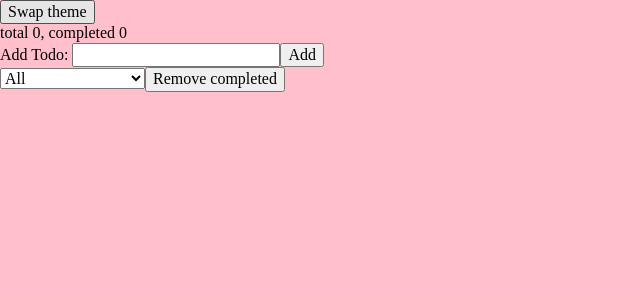
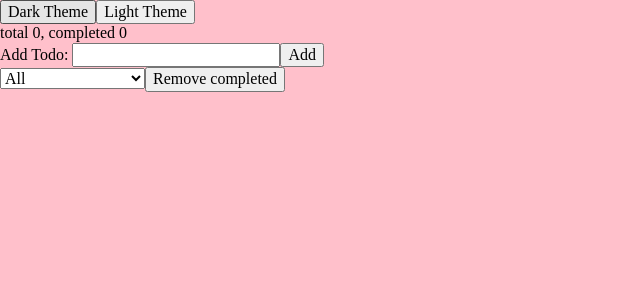
Before and after one commit to sfsu-csc-668-spring-2019/term-project-teamtabs-dousuru, an Angular app in the folder frontend/: page / in a window 1280 px wide. Shown: the top 300 px of the page, without its empty margins (0-640 px from the left). Built offline with nearby package versions, Linux system fonts and the light colour scheme.

Commit message:
update theme chooser

```diff
--- a/frontend/src/app/theme/theme-chooser/theme-chooser.component.html
+++ b/frontend/src/app/theme/theme-chooser/theme-chooser.component.html
@@ -1 +1,2 @@
-<button (click)="swapTheme()">Swap theme</button>
+<button (click)="setDark()">Dark Theme</button>
+<button (click)="setLight()">Light Theme</button>
--- a/frontend/src/app/theme/theme-chooser/theme-chooser.component.ts
+++ b/frontend/src/app/theme/theme-chooser/theme-chooser.component.ts
@@ -1,5 +1,6 @@
 import { Component, OnInit } from "@angular/core";
 import { ThemeService } from "../theme.service";
+import { light, dark } from "../Theme";
 
 @Component({
   selector: "app-theme-chooser",
@@ -11,7 +12,11 @@ export class ThemeChooserComponent implements OnInit {
 
   ngOnInit() {}
 
-  swapTheme() {
-    this.themeService.toggleTheme();
+  setLight() {
+    this.themeService.theme = light;
+  }
+
+  setDark() {
+    this.themeService.theme = dark;
   }
 }
--- a/frontend/src/app/theme/theme.service.ts
+++ b/frontend/src/app/theme/theme.service.ts
@@ -23,9 +23,4 @@ export class ThemeService {
   set theme(newTheme: Theme) {
     this.themeSubject.next(newTheme);
   }
-
-  // TODO refactor service to not need this
-  public toggleTheme() {
-    this.theme = this.theme === themes[0] ? themes[1] : themes[0];
-  }
 }
```
Also changed, not shown: 2 other files (tests, documents, lock files or other folders).
